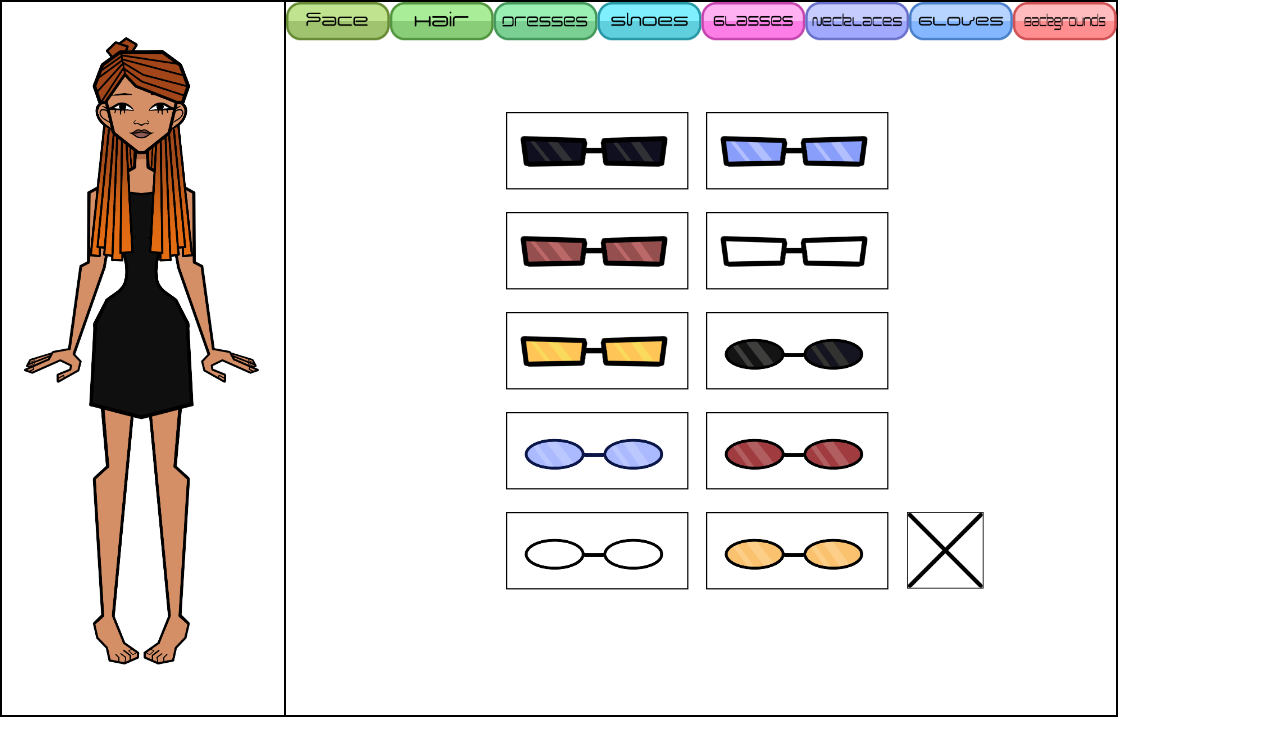
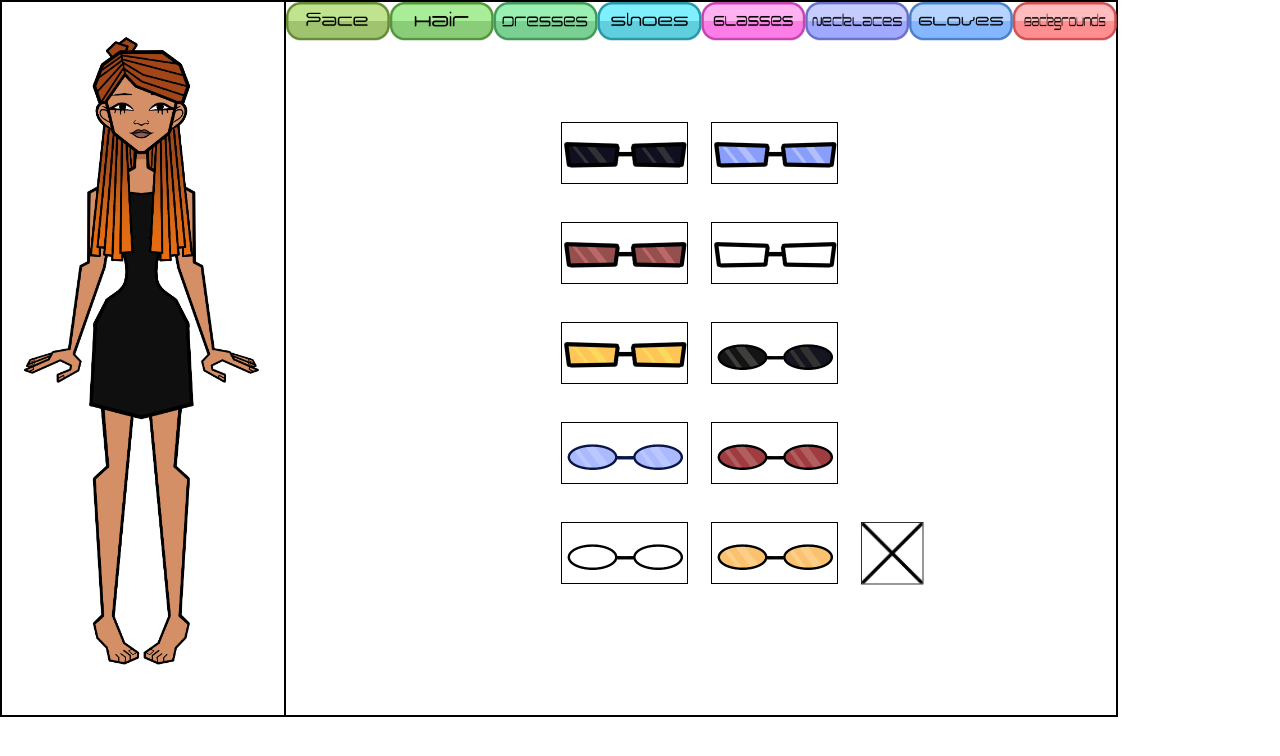
Before and after one commit to katrina-demkowicz/maxi-dress-up-game, a React (Create React App) app in the folder game/: page / in a window 1280 px wide. Both pictures are taken after a click on the picture 752 px from the left and 21 px from the top of the page. Shown: the top 756 px of the page. Built offline with nearby package versions, Linux system fonts and the light colour scheme.

Commit message:
resized and realigned glasses

```diff
--- a/game/src/DollStyle.css
+++ b/game/src/DollStyle.css
@@ -338,23 +338,23 @@ maybe i can make this set overall larger view */
 .Glasses-Option {
     display: flex;
     flex-wrap: wrap;
-    margin-left: 220px;
-    margin-top: 80px;
-    width: 600px;
+    margin-left: 275px;
+    margin-top: 90px;
+    width: 400px;
 }
 
 .Glasses {
-    height: 125px;
-    width: 300px;
+    height: 120px;
+    width: 250px;
     object-fit: none;
-    object-position: 50% 13%;
-    transform: scale(60%);
+    object-position: 49% 13%;
+    transform: scale(50%);
     transform-origin: top left;
     border: 2px solid black;
 }
 
 .Glasses-Image {
-    width: 200.69px;
+    width: 150px;
     height: 100px;
 }
 
--- a/game/src/UIElementStyle.css
+++ b/game/src/UIElementStyle.css
@@ -24,8 +24,8 @@
 }
 
 .RemoveGlasses {
-    height: 370px;
-    width: 370px;
+    height: 300px;
+    width: 300px;
     transform: scale(20.26%);
     transform-origin: top left;
     border: 4px solid black;
```
